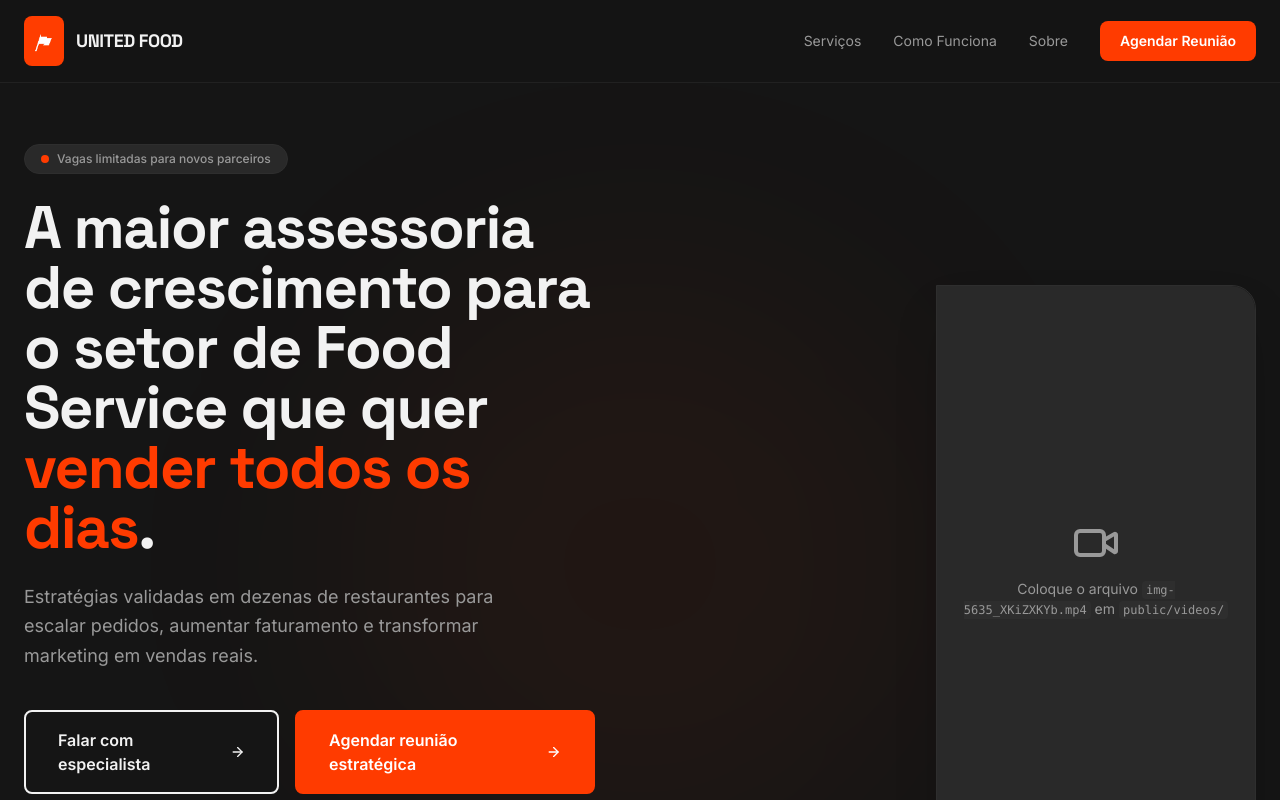
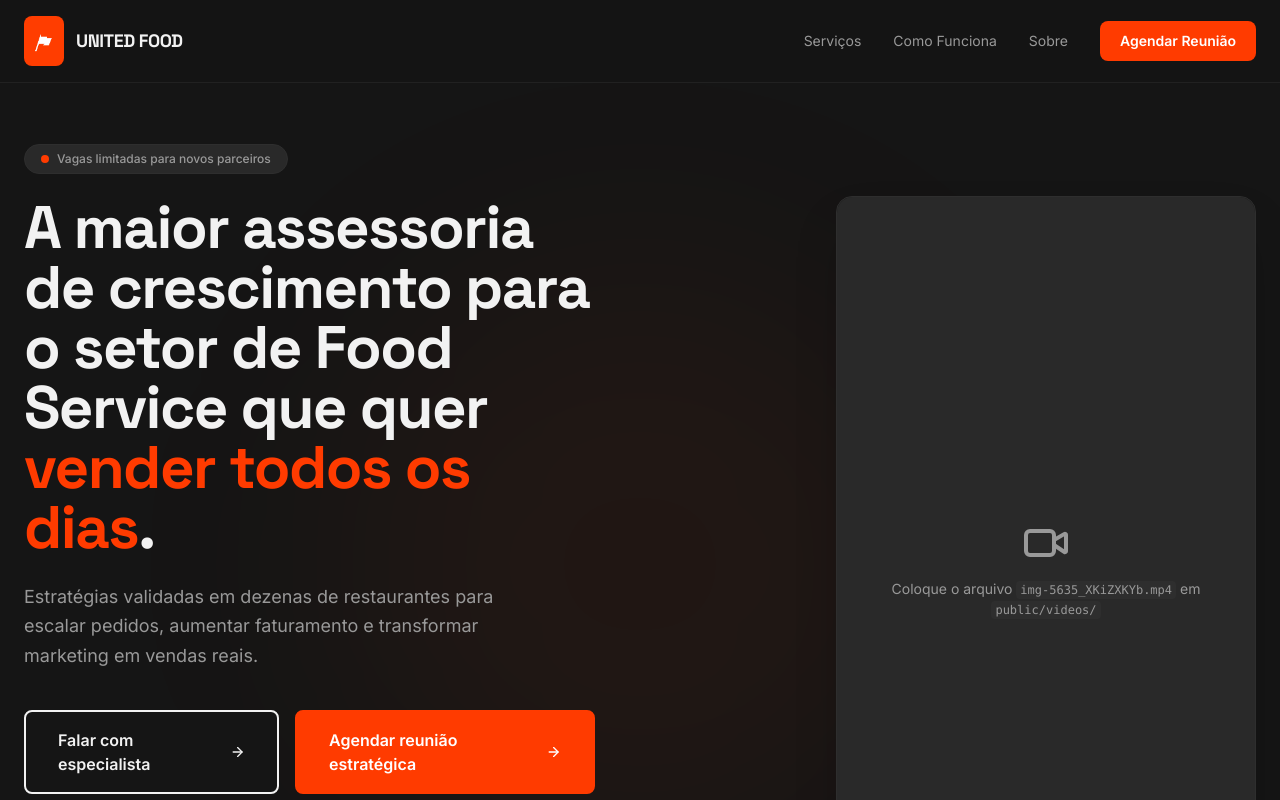
Before and after one commit to Vidal1402/united_club_white, a Next.js app: page / in a window 1280 px wide. Shown: the top 800 px of the page. Built offline with nearby package versions, Linux system fonts and the light colour scheme.

Commit message:
video-size

```diff
--- a/components/hero-section.tsx
+++ b/components/hero-section.tsx
@@ -84,11 +84,11 @@ export function HeroSection() {
           </div>
         </div>
 
-        {/* Coluna direita - vídeo vertical com cantos arredondados */}
+        {/* Coluna direita - vídeo vertical, cantos uniformemente arredondados */}
         <div className="relative flex items-center justify-center lg:justify-end">
-          <div className="w-full max-w-[280px] overflow-hidden rounded-2xl border border-border bg-muted/50 shadow-2xl lg:max-w-[320px] lg:rounded-l-none lg:rounded-r-3xl">
+          <div className="w-full max-w-[340px] overflow-hidden rounded-2xl border border-border bg-muted/50 shadow-2xl lg:max-w-[420px]">
             {videoError ? (
-              <div className="flex aspect-[9/16] w-full flex-col items-center justify-center gap-3 rounded-2xl bg-muted p-6 text-center lg:rounded-l-none lg:rounded-r-3xl">
+              <div className="flex aspect-[9/16] w-full flex-col items-center justify-center gap-3 rounded-2xl bg-muted p-6 text-center">
                 <Video className="h-12 w-12 text-muted-foreground" />
                 <p className="text-sm text-muted-foreground">
                   Coloque o arquivo <code className="rounded bg-border px-1 py-0.5 text-xs">img-5635_XKiZXKYb.mp4</code> em <code className="rounded bg-border px-1 py-0.5 text-xs">public/videos/</code>
@@ -97,7 +97,7 @@ export function HeroSection() {
             ) : (
               <video
                 src="/videos/img-5635_XKiZXKYb.mp4"
-                className="aspect-[9/16] w-full object-contain"
+                className="aspect-[9/16] w-full rounded-2xl object-contain"
                 autoPlay
                 muted
                 loop
```
